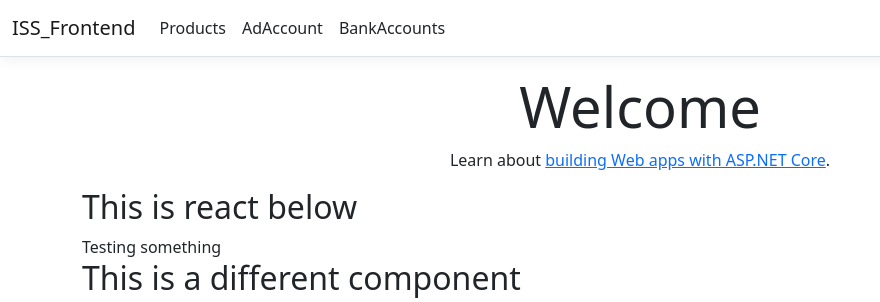
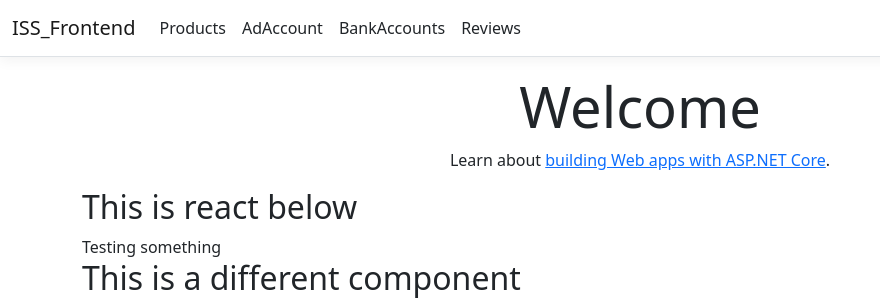
Before and after one commit to higyedcode/UBB-SE-2024-Business, an ASP.NET Core app: page / in a window 1280 px wide. Shown: the top 302 px of the page, without its empty margins (0-880 px from the left). Run offline with ASP.NET Core 8, Linux system fonts and the light colour scheme; style sheets or scripts are compiled from the project's sources; some libraries are stand-ins or nearby versions.

Commit message:
si frontendul

```diff
--- a/ISS-Frontend/Views/Shared/_Layout.cshtml
+++ b/ISS-Frontend/Views/Shared/_Layout.cshtml
@@ -28,6 +28,9 @@
                         <li class="nav-item">
                             <a class="nav-link text-dark" asp-area="" asp-controller="BankAccounts" asp-action="Index">BankAccounts</a>
                         </li>
+                        <li class="nav-item">
+                            <a class="nav-link text-dark" asp-area="" asp-controller="ReviewClasses" asp-action="Index">Reviews</a>
+                        </li>
                     </ul>
                 </div>
             </div>
```
